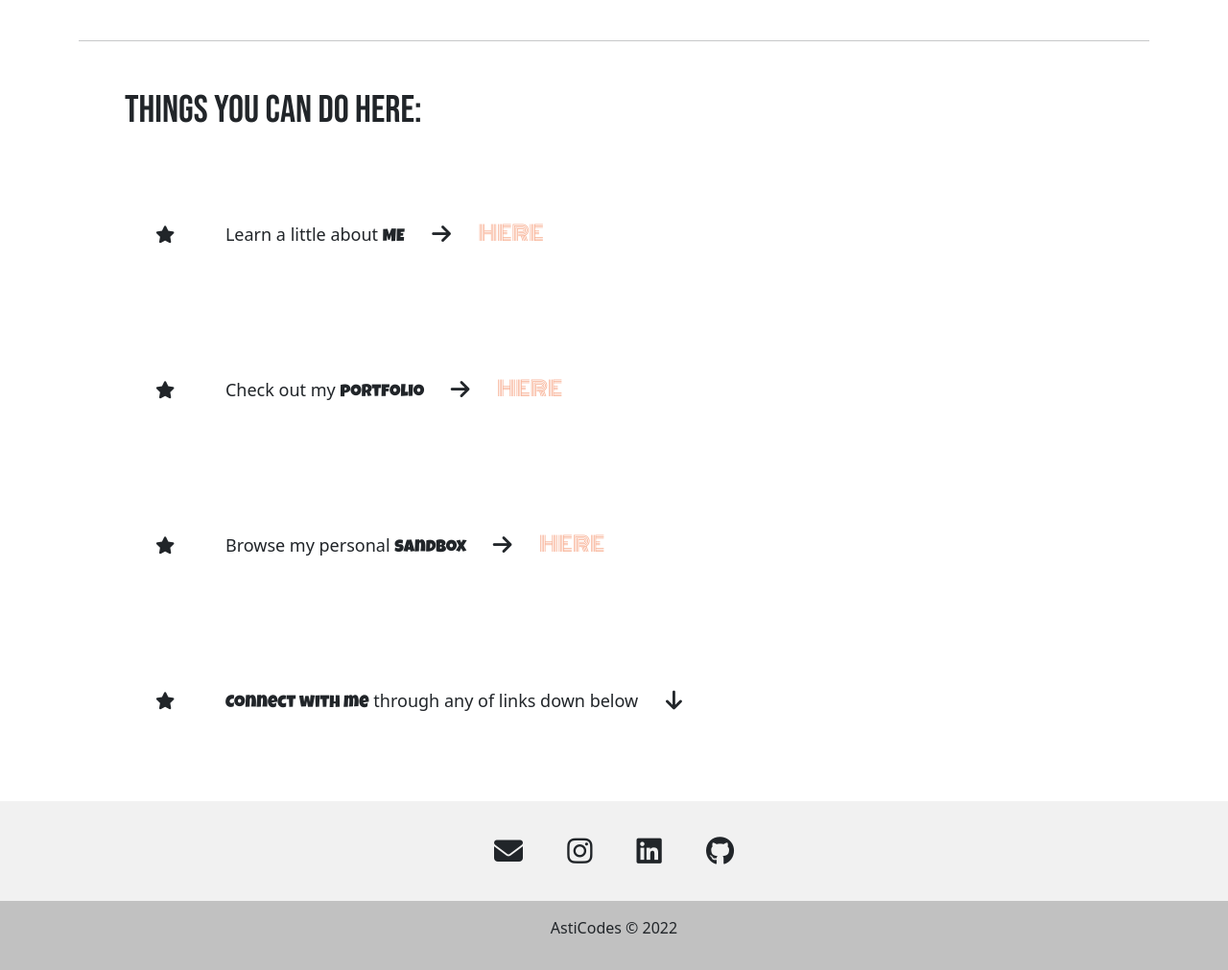
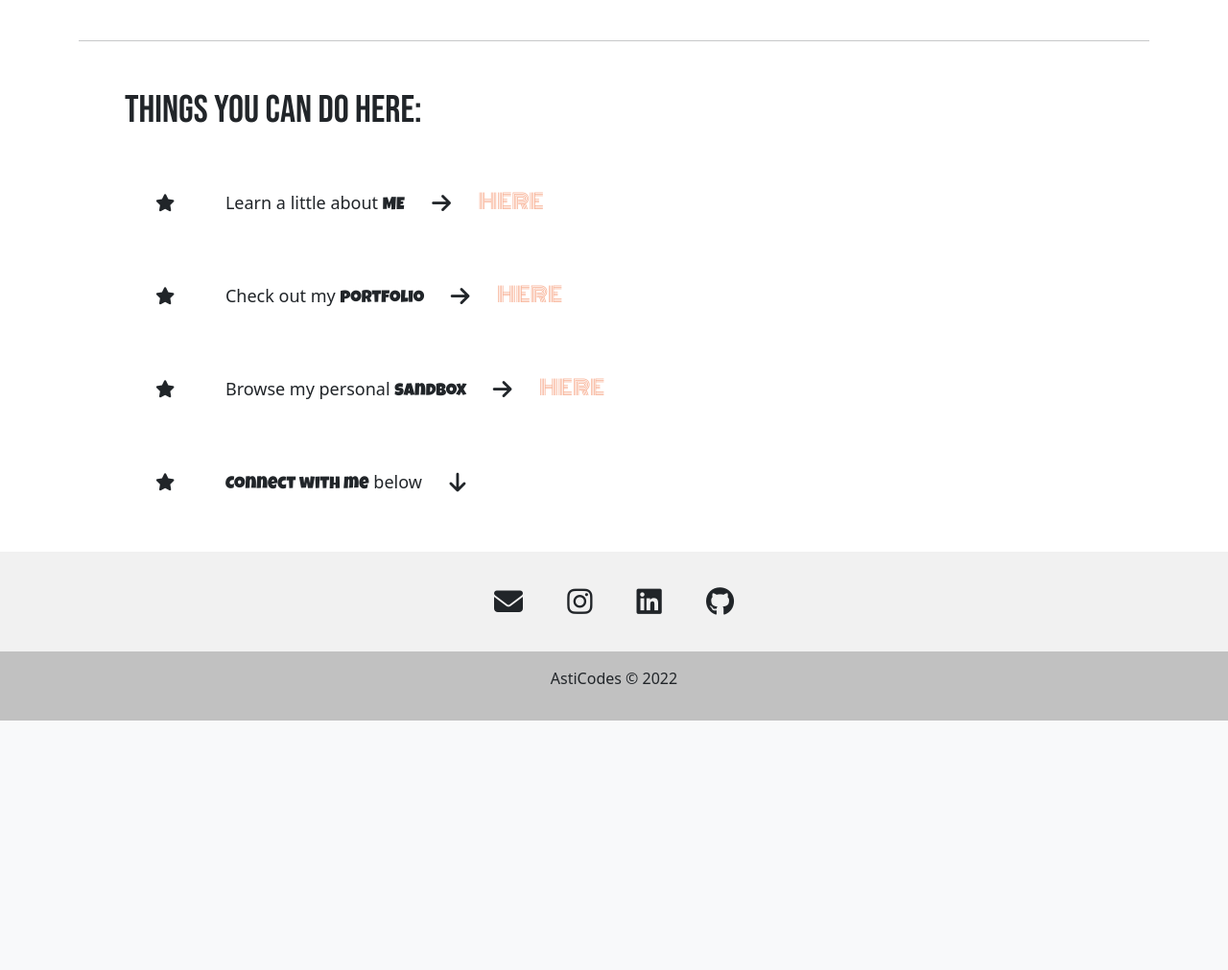
Before and after one commit to AnastasiiaAsti/portfolio, a Django app: page / in a window 1280 px wide. Shown: the part 315-1326 px from the top of the page at 96% size. After the commit the page ends 1066 px from the top, so only its background shows below. Run offline with Django 4.2, Linux system fonts and the light colour scheme; some libraries are stand-ins or nearby versions; some web fonts are replaced.

Commit message:
change home screen

```diff
--- a/main_app/templates/home.html
+++ b/main_app/templates/home.html
@@ -17,21 +17,21 @@
     <div class="list">
         <ul>
             <li class="mb-5">
-                <i class="fas fa-star m-5"></i>
+                <i class="fas fa-star m-5 d-none d-sm-none d-md-inline"></i>
                 Learn a little about
                 <span class="lucky">ME</span>
                 <i class="fas fa-arrow-right fa-lg m-4"></i>
                 <a class="monoton here color" href="{% url 'about' %}">HERE</a>
             </li>
             <li class="mb-5">
-                <i class="fas fa-star m-5"></i>
+                <i class="fas fa-star m-5 d-none d-sm-none d-md-inline"></i>
                 Check out my
                 <span class="lucky ">portfolio </span>
                 <i class="fas fa-arrow-right fa-lg m-4"></i>
                 <a class="monoton here color" href="{% url 'projects_index' %}">HERE</a>
             </li>
             <li class="mb-5">
-                <i class="fas fa-star m-5"></i>
+                <i class="fas fa-star m-5 d-none d-sm-none d-md-inline"></i>
                 Browse my personal
                 <span class="lucky ">sandbox </span>
                 <i class="fas fa-arrow-right fa-lg m-4"></i>
@@ -40,7 +40,11 @@
                 >HERE</a>
 
             </li>
-            <li class="mb-5"><i class="fas fa-star m-5"></i>  <span class="lucky">Connect with me</span> through any of links down below <i class="fas fa-arrow-down fa-lg m-4"></i></li>
+            <li class="mb-5">
+                <i class="fas fa-star m-5 d-none d-sm-none d-md-inline"></i>
+                <span class="lucky">Connect with me</span>
+                below
+                <i class="fas fa-arrow-down fa-lg m-4"></i></li>
         </ul>
     </div>
 
```
